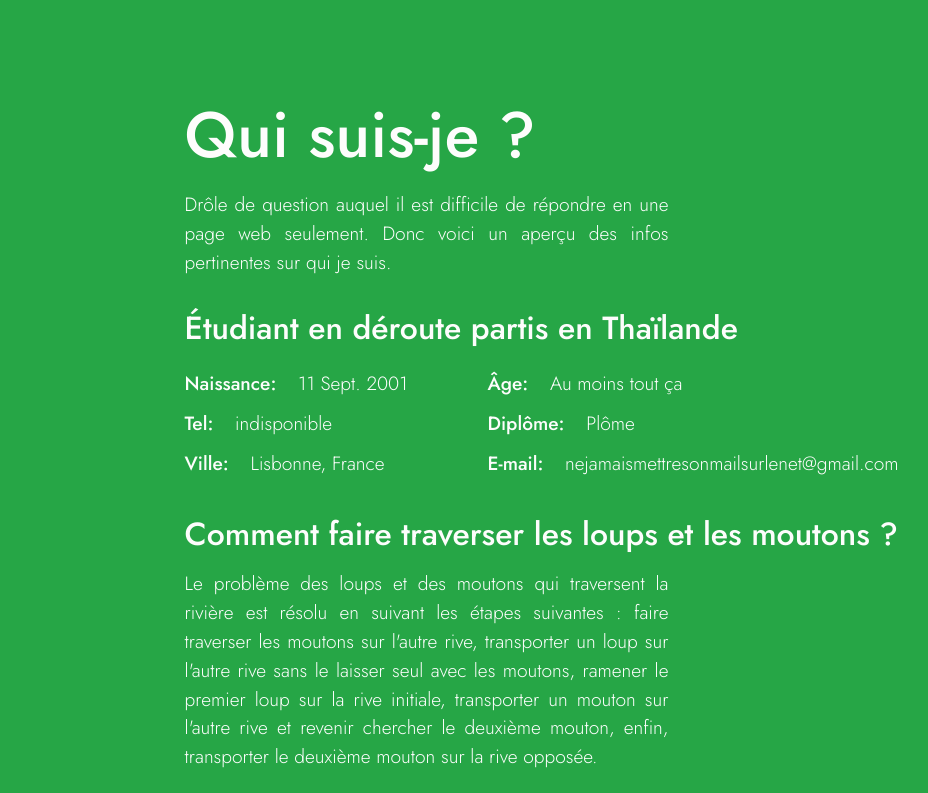
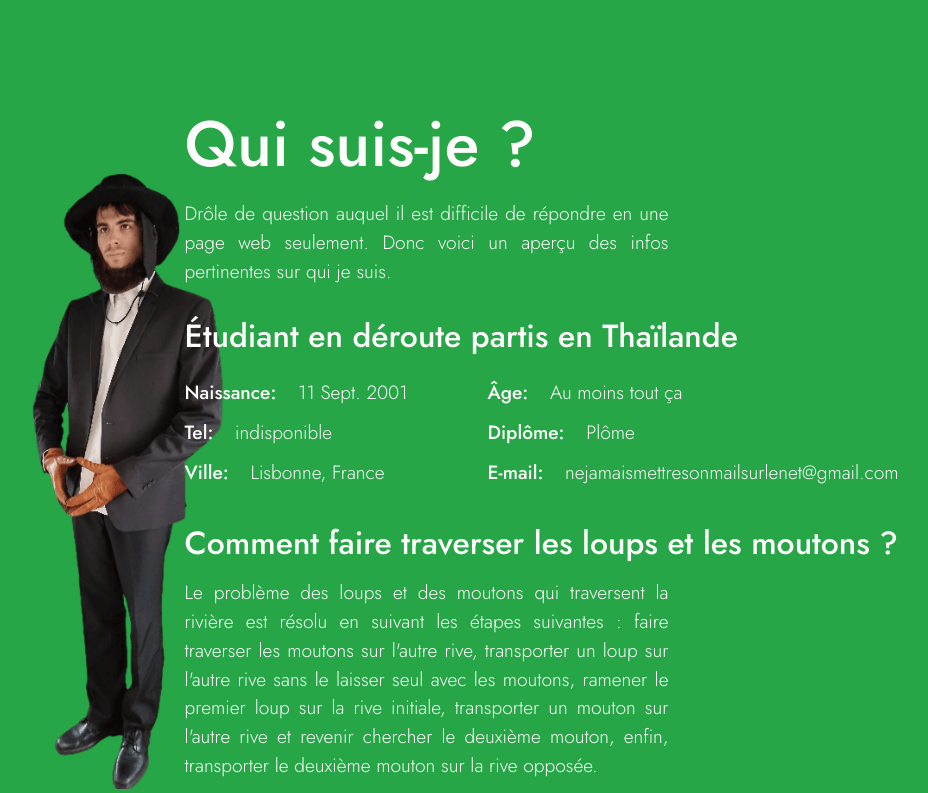
Before and after one commit to tanguyarnoult/photos-baptman, a plain HTML site: page index.html in a window 1280 px wide. Shown: the part 765-1558 px from the top of the page, without its empty margins (225-1153 px from the left). Drawn offline with Linux system fonts and the light colour scheme.

Commit message:
Poursuite

```diff
--- a/css/style.css
+++ b/css/style.css
@@ -160,8 +160,10 @@ svg{
 .me .container .left-asset{
     width: 30%;
     display: flex;
-    justify-content: center;
-    align-items: center;
+}
+
+.me .container .left-asset img{
+    width: 150%;
 }
 
 .me .container .right-infos{
--- a/index.html
+++ b/index.html
@@ -37,7 +37,7 @@
     <div class="me" >
         <div class="container">
             <div class="left-asset" >
-
+                <img src="content/img/baptman.png" alt="Photo de Baptiste Fosset portant une tenue traditionnelle" id="baptman">
             </div>
             <div class="right-infos">
                 <h1>Qui suis-je ?</h1>
```
Also changed, not shown: content/img/baptman.png (added).
